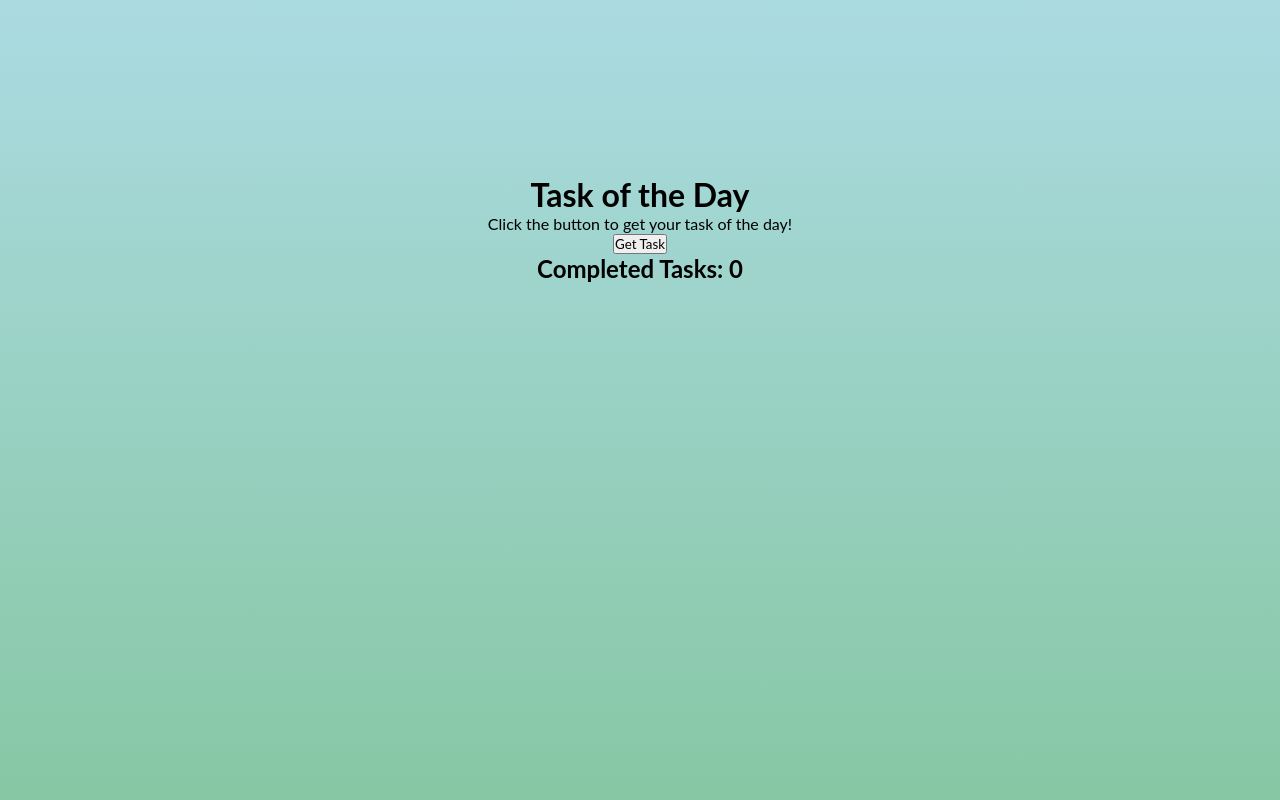
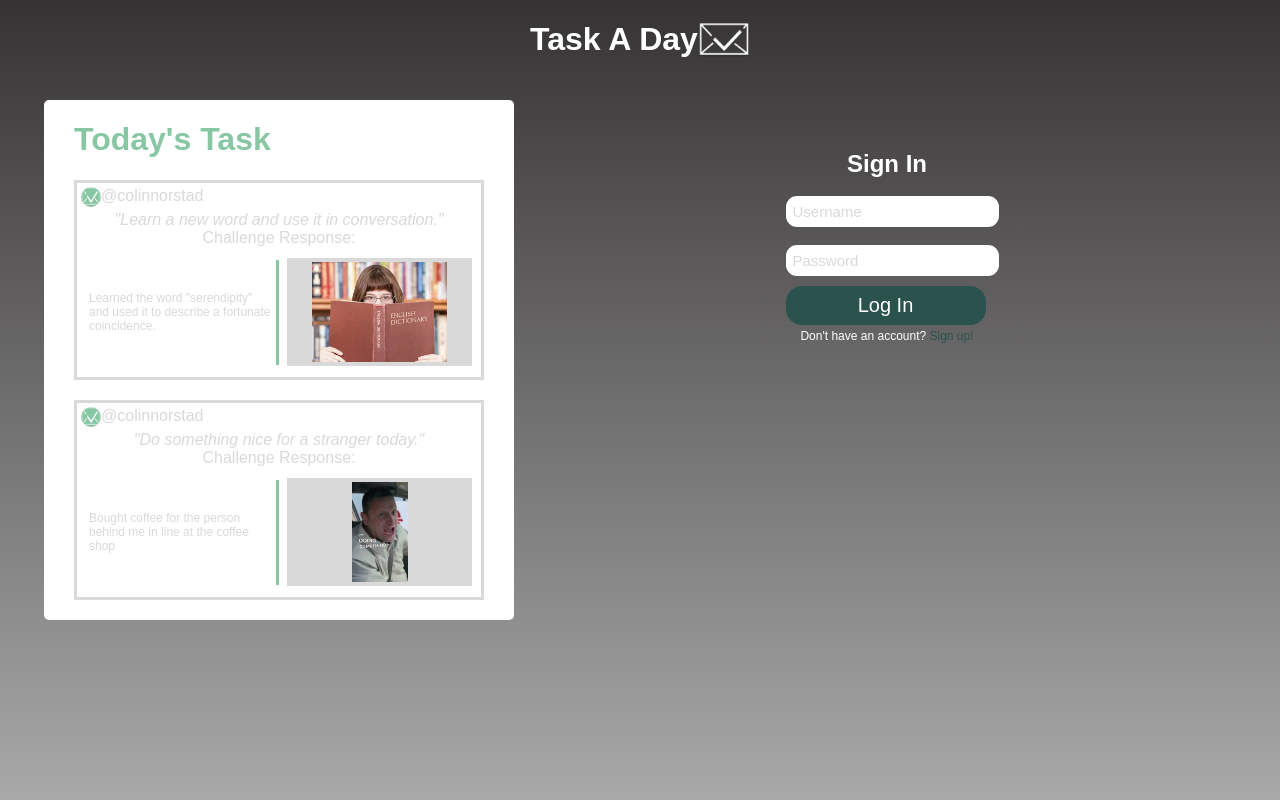
Before and after one commit to ColinNorstad/BTY, a plain HTML site: page index.html in a window 1280 px wide. Shown: the top 800 px of the page. Drawn offline with Linux system fonts and the light colour scheme; files that its build step writes are made by us from their sources; a web font is replaced by a local one.

Commit message:
changed file structure

```diff
--- a/index.html
+++ b/index.html
@@ -1,23 +1,59 @@
 <!DOCTYPE html>
 <html lang="en">
 <head>
-    <meta charset="UTF-8">
+    <link rel="preconnect" href="https://fonts.googleapis.com">
+    <link rel="preconnect" href="https://fonts.gstatic.com" crossorigin>
+ <meta charset="UTF-8">
+    <meta http-equiv="X-UA-Compatible" content="IE=edge">
     <meta name="viewport" content="width=device-width, initial-scale=1.0">
-    <title>Task of the Day</title>
-    <link rel="stylesheet" href="styles2.css">
+    <link href="https://fonts.googleapis.com/css2?family=Yusei+Magic&display=swap" rel="stylesheet">
+    <title>Task a Day</title>
+    <link rel="stylesheet" href="styles/styles.css">
+    <link rel="stylesheet" href="styles/taskBox.css">
+    <link rel="stylesheet" href="styles/signin.css">
 </head>
 <body>
-    <div class="container">
-        <h1>Task of the Day</h1>
-        <div id="task-container">
-            <p id="task">Click the button to get your task of the day!</p>
+    <h1 class="title1">Task A Day<img class="logo" src="assets/logo.png" alt ="logo"></h1>
+</div>
+    <div class="main-content">
+        <div class="examples">
+            <h1>Today's Task</h1>
+                <div class="box">
+                    <div class="userDetails">
+                      <div class="profPic"><img class = profile-picture src="assets/logo.png" alt ="profile"></div>
+                      <div class = "username">@colinnorstad</div>
+                    </div>
+                    <div class="TaskName">"Learn a new word and use it in conversation."</div>
+                    <div class="ChallengeResponse">Challenge Response:</div>
+                    <div class="Response">
+                      <div class="ResponseText">Learned the word "serendipity" and used it to describe a fortunate coincidence.</div>
+                      <div class = "ResponseImg"><img class = "rImg" src="assets/dict.jpg" alt = "User Content"> </div>
+                    </div>
+                  </div>
+                <div class="box">
+                <div class="userDetails">
+                    <div class="profPic"><img class = profile-picture src="assets/logo.png" alt ="profile"></div>
+                    <div class = "username">@colinnorstad</div>
+                </div>
+                <div class="TaskName">"Do something nice for a stranger today."</div>
+                <div class="ChallengeResponse">Challenge Response:</div>
+                <div class="Response">
+                    <div class="ResponseText">Bought coffee for the person behind me in line at the coffee shop</div>
+                    <div class = "ResponseImg"><img class = "rImg" src="assets/buyBack.jpg" alt = "User Content"> </div>
+                </div>
+                </div>
         </div>
-        <button onclick="generateTask()">Get Task</button>
-        <div id="completed-tasks">
-            <h2>Completed Tasks: <span id="task-counter">0</span></h2>
-            <ul id="task-list"></ul>
+        <div class="signin">
+            <h2>Sign In</h2>
+            <form action="/login.html" method="get">
+                <label for="username"></label><br>
+                <input type="text" id="username" name="username" placeholder="Username"><br>
+                <label for="password"></label><br>
+                <input type="password" id="password" name="password" placeholder="Password"><br>
+                <button type="submit" name="action" value="login">Log In</button>
+            </form>
+            <p class="account">Don't have an account? <a href="signup.html" class="signup-link">Sign up!</a></p>
         </div>
     </div>
-    <script src="script.js"></script>
 </body>
 </html>
```
Also changed, not shown: bty.html (deleted, +0 -59 lines).
